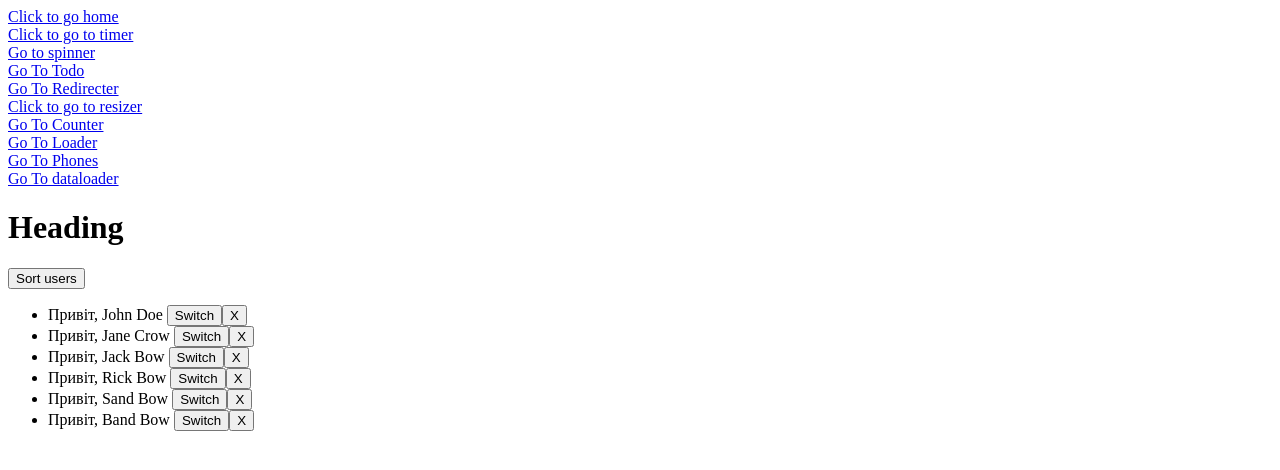
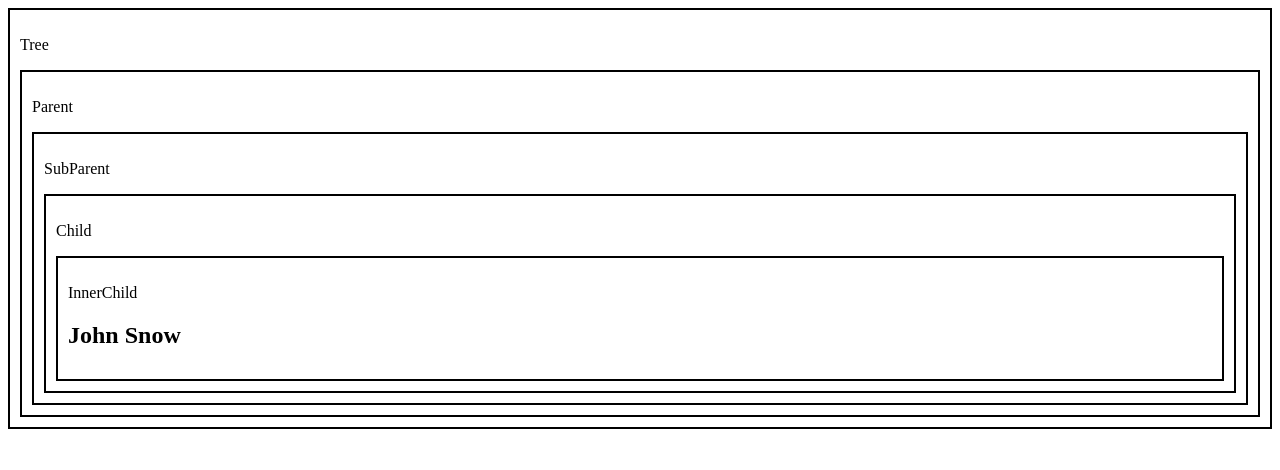
Before and after one commit to freshcodeAlice/fm-2023-react-welcome, a React (Create React App) app: page / in a window 1280 px wide. Shown: the top 470 px of the page. Built offline with nearby package versions, Linux system fonts and the light colour scheme.

Commit message:
Context!

```diff
--- a/src/components/App.js
+++ b/src/components/App.js
@@ -10,52 +10,28 @@ import LoaderPage from '../pages/LoaderPage';
 import PhonesPage from '../pages/PhonesPage';
 import { BrowserRouter, Routes, Route, Link } from 'react-router-dom';
 import DataLoader from '../pages/DataLoader';
-
-/* Single page application */
-
-/* В основі SPA Routing лежить ідея умовного рендеринга на основі URL */
-
+import Tree from '../components/Tree';
+import UserContext from '../contexts/UserContext';
 
 class App extends Component {
-
-
-
+    constructor(props) {
+      super(props);
+      this.state = {
+        user: {
+          id: 1,
+          firstName: 'John',
+          lastName: 'Snow',
+          avatar: 'https://upload.wikimedia.org/wikipedia/commons/thumb/9/98/OOjs_UI_icon_userAvatar.svg/1200px-OOjs_UI_icon_userAvatar.svg.png'
+        }
+      }
+    }
 
 
   render() {
     return (
-      <BrowserRouter>
-        <nav style={{ display: 'flex', flexDirection: 'column' }}>
-          <Link to='/'>Click to go home</Link>
-          <Link to='/timer'>Click to go to timer</Link>
-          <Link to='/spinner'>Go to spinner</Link>
-          <Link to='/todo'>Go To Todo</Link>
-          <Link to='/redirecter'>Go To Redirecter</Link>
-          <Link to='/resizer'>Click to go to resizer</Link>
-          <Link to='/counter'>Go To Counter</Link>
-          <Link to='/loader'>Go To Loader</Link>
-          <Link to='/phones'>Go To Phones</Link>
-          <Link to='/dataloader'>Go To dataloader</Link>
-        </nav>
-
-
-        <Routes>
-          <Route index element={<AlohaDashboard />} />
-          <Route path='/timer' element={<Timer />} />
-          <Route path='/spinner' element={<Spinner />} />
-          <Route path='/todo' element={<ToDoList />} />
-          <Route path='/resizer' element={<WindowResizerPage />} />
-          <Route path='/redirecter' element={<Redirecter />} />
-          <Route path='/counter' element={<CounterPage />} />
-          <Route path='/loader' element={<LoaderPage />} />
-          <Route path='/phones' element={<PhonesPage />} />
-          <Route path='/dataloader' element={<DataLoader />} />
-          <Route path='/*' element={<NotFound />} />
-        </Routes>
-
-
-
-      </BrowserRouter>
+      <UserContext.Provider value={this.state.user}>
+        <Tree />
+      </UserContext.Provider>
     );
   }
 }
--- /dev/null
+++ b/src/components/Tree/Parent/SubParent/Child/InnerChild/index.js
@@ -0,0 +1,21 @@
+import React from 'react';
+import UserContext from '../../../../../../contexts/UserContext';
+
+const InnerChild = (props) => {
+  // const {user: {firstName, lastName}}= props;
+    return (
+        <UserContext.Consumer>
+            {(value) => {
+                return (
+                <div style={{border: '2px solid black', padding: '10px'}}>
+                <p>InnerChild</p>
+                 <h2>{value.firstName} {value.lastName}</h2>
+                </div>
+                )
+            }}
+        </UserContext.Consumer>
+
+    );
+}
+
+export default InnerChild;
--- /dev/null
+++ b/src/components/Tree/Parent/SubParent/Child/index.js
@@ -0,0 +1,13 @@
+import React from 'react';
+import InnerChild from './InnerChild';
+
+const Child = (props) => {
+    return (
+        <div style={{border: '2px solid black', padding: '10px'}}>
+            <p>Child</p>
+            <InnerChild />
+        </div>
+    );
+}
+
+export default Child;
--- /dev/null
+++ b/src/components/Tree/Parent/SubParent/index.js
@@ -0,0 +1,13 @@
+import React from 'react';
+import Child from './Child';
+
+const SubParent = (props) => {
+    return (
+        <div style={{border: '2px solid black', padding: '10px'}}>
+        <p>SubParent</p>
+            <Child />
+        </div>
+    );
+}
+
+export default SubParent;
--- /dev/null
+++ b/src/components/Tree/Parent/index.js
@@ -0,0 +1,13 @@
+import React from 'react';
+import SubParent from './SubParent';
+
+const Parent = (props) => {
+    return (
+        <div style={{border: '2px solid black', padding: '10px'}}>
+           <p>Parent</p>
+            <SubParent />
+        </div>
+    );
+}
+
+export default Parent;
--- a/src/components/Tree/index.js
+++ b/src/components/Tree/index.js
@@ -1,59 +1,25 @@
 import React, { Component } from 'react';
+import Parent from './Parent';
 
-class Tree extends Component {
-    constructor(props) {
-        super(props);
-        console.log('Constructor');
-        this.state = {
-            checked: false
-        }
-    }
 
-    componentDidMount() {
-        console.log('Component did mount');
-        // Підходить для одноразового (після першого рендеру) побічного ефекту
-    }
-
-    componentDidUpdate() {
-        console.log('Component did update');
-        // Підходить для побічного ефекту, який має бути виконаний після кожного (починаючи з 2) рекндеру компоненти
-    }
-
-    componentWillUnmount() {
-        console.log('component will unmount');
-        // Підходить для очищення (зняття) побічних ефектів
-    }
-
-    update = () => {
-        this.setState({
-            checked: true
-        })
-    }
-
-    shouldComponentUpdate(nextProps, nextState){
-        console.log('should component update?')
-        /*
-        Якщо метод повертає true - компонента потребує оновлення
-        Якщо повертає false - оновлення не потрібне
-
-        */
-       if (this.state.checked === nextState.checked) {
-        return false
-       }
-       return true
-    }
-
-    render() {
-        /*
-        НЕ робіть тут асинхронну роботу!!!
-        */
-        console.log('Render')
-        return (
-            <div onClick={this.update}> {/* React.createElement() */}
-                Tree
-            </div>
-        );
-    }
+const Tree = (props) => {
+    return (
+        <div style={{border: '2px solid black', padding: '10px'}}>
+             <p>Tree</p>
+            <Parent />
+        </div>
+    );
 }
 
 export default Tree;
+
+
+/*
+Робота з контекстом
+
++1. Створити об'єкт контексту
++2. Надати (provide) значення контексту тій частині дерева компонент, яка від цих даних залежить
+3. Підключити компоненту, яка використовує дані, до контексту
+
+
+*/
--- /dev/null
+++ b/src/contexts/UserContext.js
@@ -0,0 +1,7 @@
+import React from "react";
+
+const UserContext = React.createContext();
+
+console.log(UserContext);
+
+export default UserContext;
```
